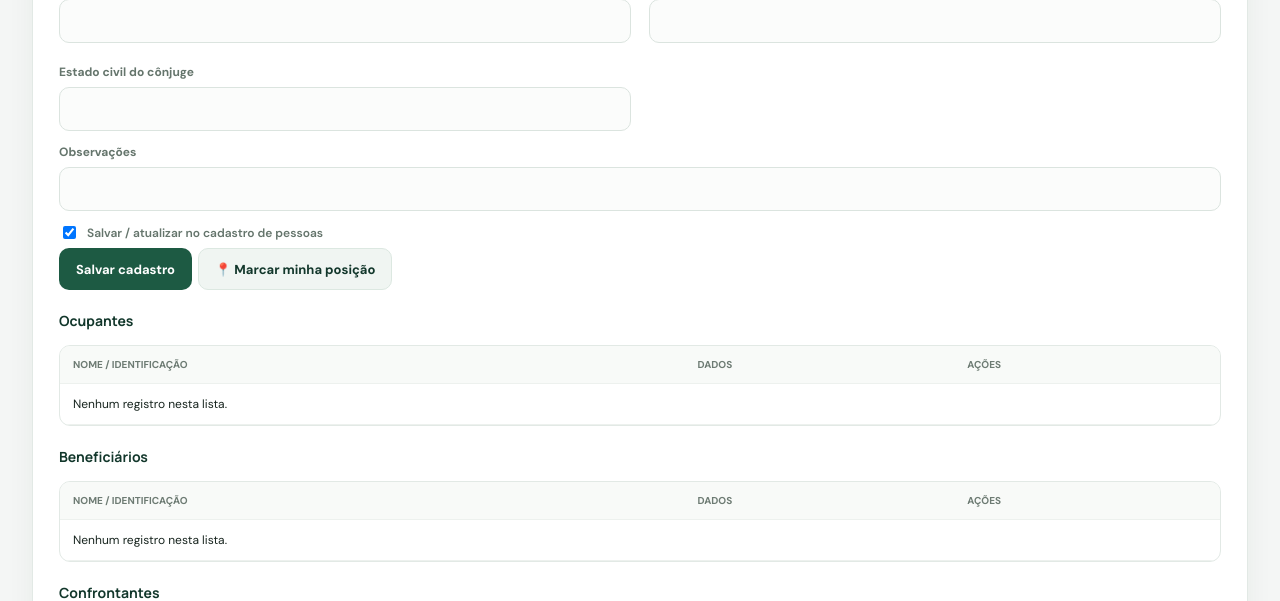
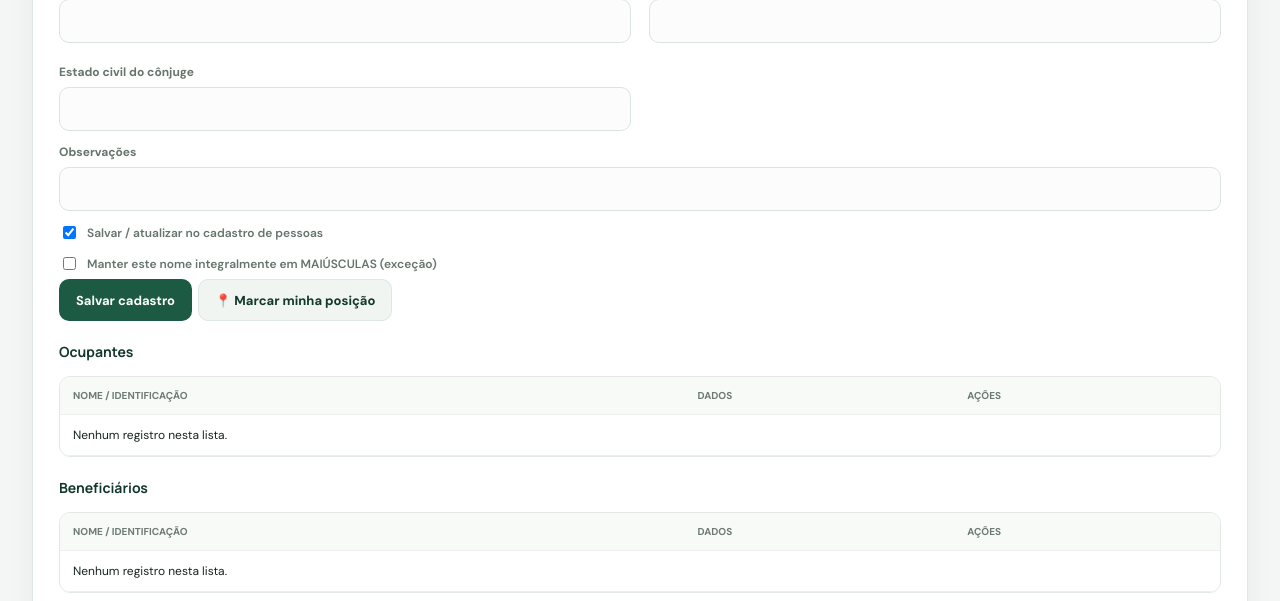
Before and after one commit to Roquevitor/reurb-pro, a Python web app: template reurb/templates/projeto.html in a window 1280 px wide. Shown: the part 2395-2996 px from the top of the page. Run offline with Jinja, Linux system fonts and the light colour scheme; the template is opened without the code that fills it, so the values that code supplies are empty.

Commit message:
Inclui exceção explícita para nomes em maiúsculas

```diff
--- a/reurb/templates/projeto.html
+++ b/reurb/templates/projeto.html
@@ -138,6 +138,7 @@ window.salva=()=>{ops.forEach(o=>{if(o.t==='poli'&&o.p.length>2)o.fechado=true})
 <div><label>Estado civil do cônjuge</label><input name="conjuge_estado_civil"></div></div>
 <label>Observações</label><input name="obs"><input type="hidden" name="lat" id="lat"><input type="hidden" name="lon" id="lon">
 <label class="chk" id="bSalvaCad" data-t="ocupante beneficiario confrontante" data-n="pessoa"><input type="checkbox" name="salvar_cadastro" value="1" checked> Salvar / atualizar no cadastro de pessoas</label>
+<label class="chk"><input type="checkbox" name="nome_maiusculo" value="1"> Manter este nome integralmente em MAIÚSCULAS (exceção)</label>
 <div class="row-acts"><button>Salvar cadastro</button><button type="button" class="btn secondary" onclick="gps()">📍 Marcar minha posição</button><button type="button" class="btn secondary" id="btnCancela" style="display:none" onclick="limpaForm()">Cancelar edição</button><span id="gpsok"></span></div></form>
 
 {% for grupo,titulo in [('ocupante','Ocupantes'),('beneficiario','Beneficiários'),('confrontante','Confrontantes')] %}<h3>{{titulo}}</h3><div class="tw"><table><tr><th>Nome / identificação</th><th>Dados</th><th>Ações</th></tr>{% for q in ps if q.tipo==grupo %}<tr><td><b>{{q.nome or ('Matrícula ' ~ q.matricula if q.matricula else 'sem identificação')}}</b></td><td><small>{% if grupo=='confrontante' %}{{q.v_ini or '?'}} → {{q.v_fim or '?'}} · CPF {{q.cpf or '—'}} · Inscrição {{q.inscricao or '—'}}{% else %}CPF {{q.cpf or '—'}} · Inscrição {{q.inscricao or '—'}}{% endif %}</small></td><td><div class="row-acts"><button type="button" class="btn small secondary" onclick="editar({{q.id}})">✏️ Editar</button>{% if q.cadastro_id %}<form method="post" action="/p/{{p.id}}/pessoa/{{q.id}}/sincronizar"><input type="hidden" name="csrf_token" value="{{ csrf_token() }}"><button class="btn small secondary">↻ Do cadastro</button></form>{% endif %}<form method="post" action="/p/{{p.id}}/del/{{q.id}}"><input type="hidden" name="csrf_token" value="{{ csrf_token() }}"><button class="btn small danger">🗑</button></form></div></td></tr>{% else %}<tr><td colspan="3">Nenhum registro nesta lista.</td></tr>{% endfor %}</table></div>{% endfor %}</section>
```
